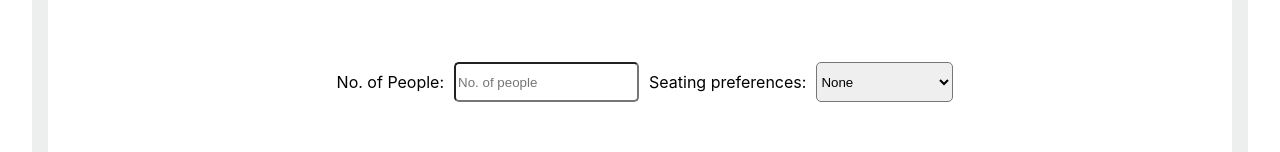
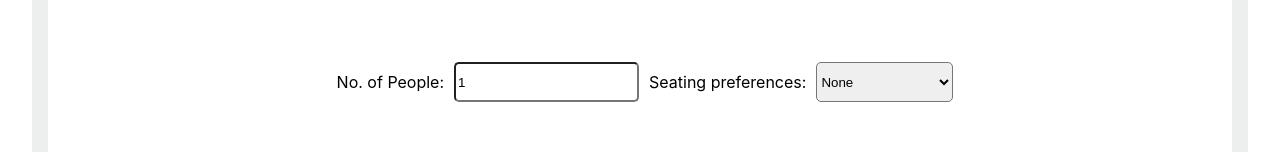
Before and after one commit to jimbatshetrim/little-lemon, a React (Create React App) app: page /reservations in a window 1280 px wide. Shown: the part 442-594 px from the top of the page. Built offline with nearby package versions, Linux system fonts and the light colour scheme.

Commit message:
feat: people count

```diff
--- a/src/components/reservations.js
+++ b/src/components/reservations.js
@@ -8,7 +8,8 @@ function Reservations(props) {
 	const [phone, setPhone] = useState('');
 	const [date, setDate] = useState('');
 	const [time, setTime] = useState('');
-	const [people, setPeople] = useState('');
+	const [people, setPeople] = useState(1);
+	const [preference, setPreference] = useState('');
 	const [comments, setComments] = useState('');
 	return (
 		<>
@@ -56,11 +57,15 @@ function Reservations(props) {
 				</div>
 				<div className="form-container">
 					<label htmlFor="partyCount">No. of People:</label>
-					<input type="number" id="partyCount" placeholder="No. of people" required/>
+					<input
+						value={people}
+						type="number"
+						onChange={(e) => setPeople(+e.target.value)}
+						id="partyCount" placeholder="No. of people" required/>
 					<label htmlFor="preferences">Seating preferences:</label>
 					<select
-						value={people}
-						onChange={(e) => setPeople(e.target.value)}
+						value={preference}
+						onChange={(e) => setPreference(e.target.value)}
 						id="preferences">
 						<option>None</option>
 						<option>Indoors</option>
```
